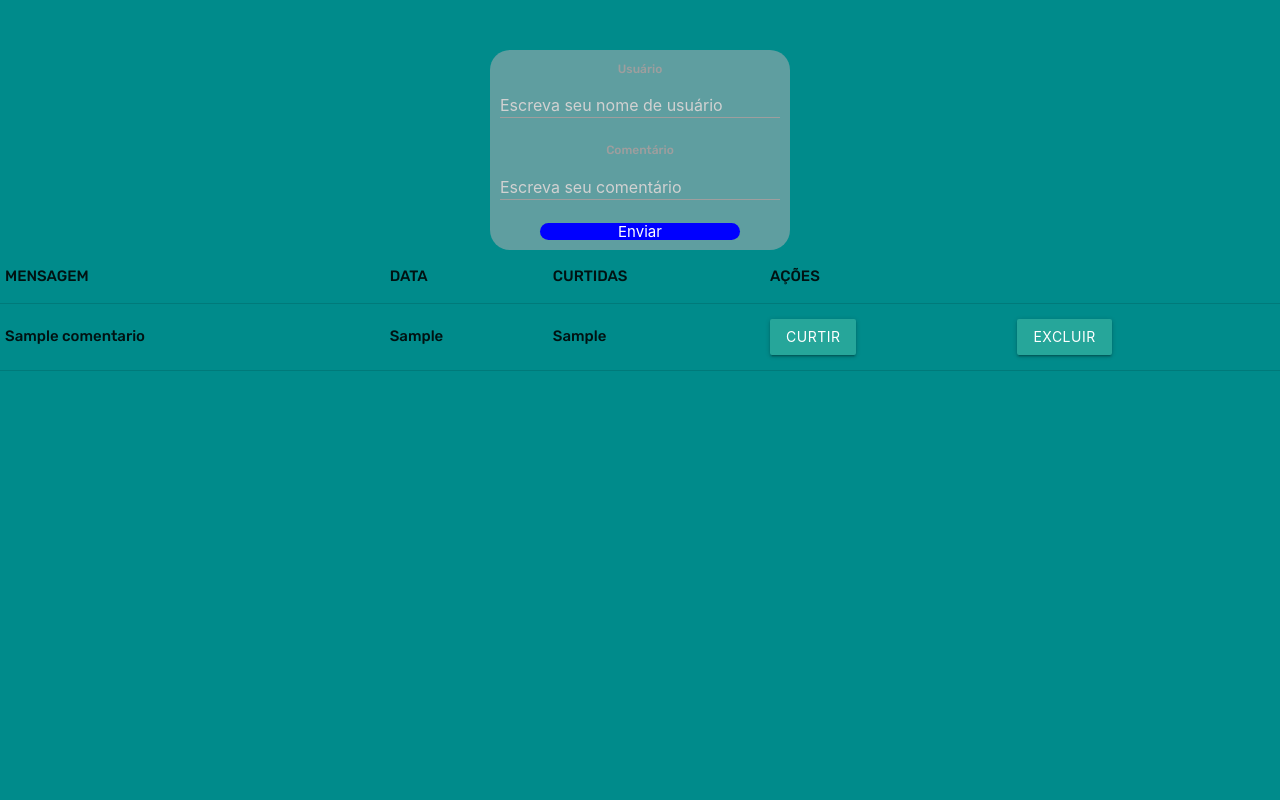
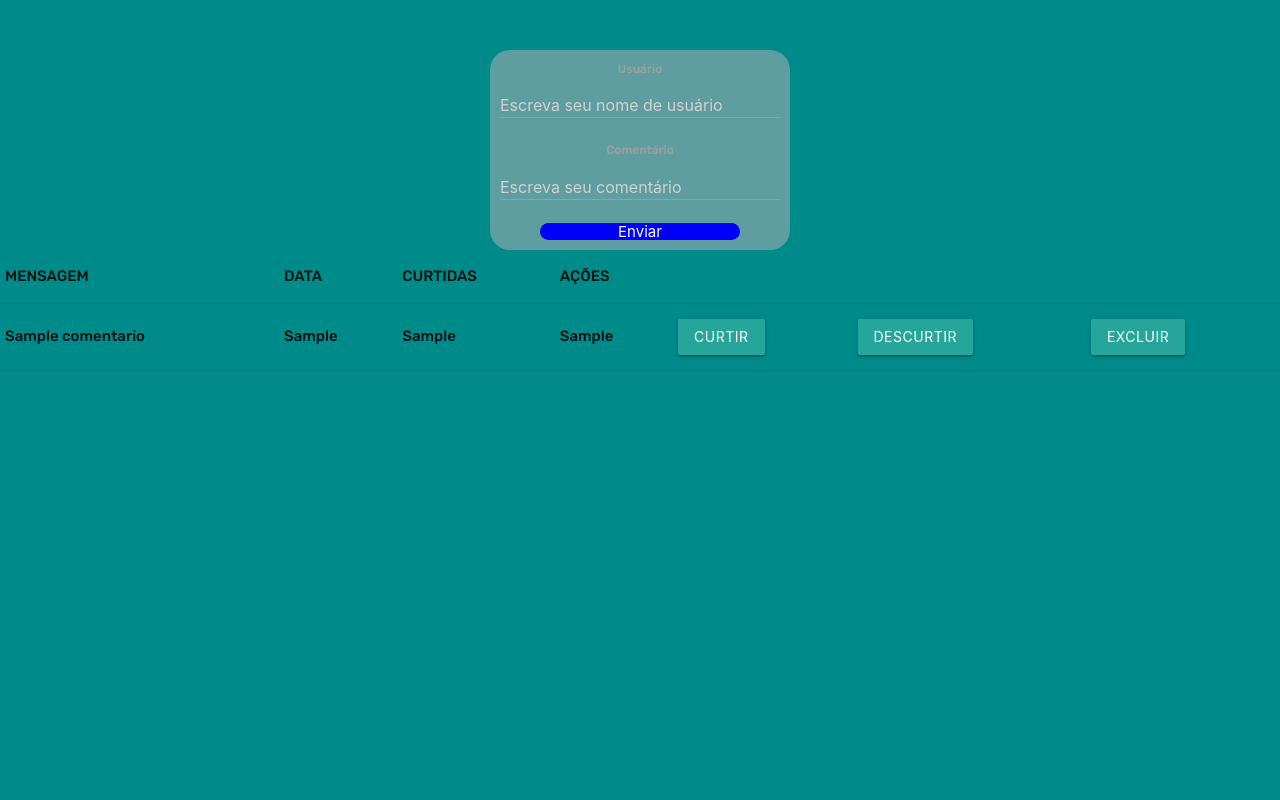
Before and after one commit to MatheusRomagnoli/feedback, a Flask app: page / in a window 1280 px wide. Run offline with Flask 3, Linux system fonts and the light colour scheme; tables that the repository leaves empty or names only in its code hold one stand-in row (values such as "Sample post"); parts of the project's set-up code (start-up, migrations or seed data) failed here and were passed over.

Commit message:
MODIFY: implesmentação dos botões e funões curtir no HTML

```diff
--- a/templates/index.html
+++ b/templates/index.html
@@ -59,10 +59,16 @@
                         {{mensagem.data}}
                     </td>
                     <td>
+                        {{mensagem.curtidas}}
+                    </td>
+                    <td>
                         {{mensagem.mensagem}}
                     </td>
                     <td>
-                        <a href=""><button class="btn waves-effect waves-light" type="submit" name="action">Curtir</button></a>
+                        <a href="put/mensagem/adicionar/curtida/{{mensagem.cod_comentario}}"><button class="btn waves-effect waves-light" type="submit" name="action">Curtir</button></a>
+                    </td>
+                    <td>
+                        <a href="put/mensagem/remover/curtida/{{mensagem.cod_comentario}}"><button class="btn waves-effect waves-light" type="submit" name="action">Descurtir</button></a>
                     </td>
                     <td>
                         <a href="/delete/mensagem/{{mensagem.cod_comentario}}"><button class="btn waves-effect waves-light" type="submit" name="action">Excluir</button></a>
```
